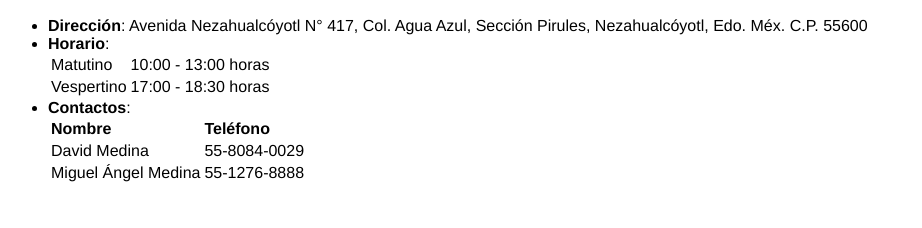
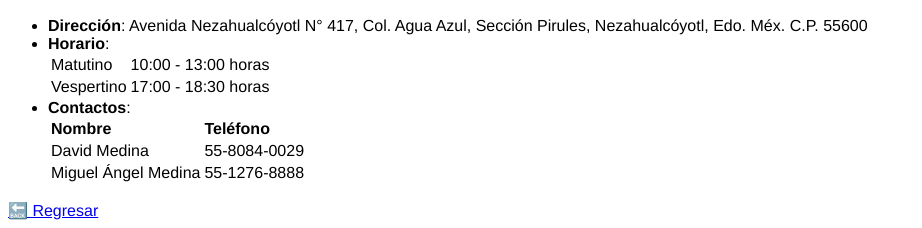
Before and after one commit to idc-mex/idc-mex.github.io, a plain HTML site: page congregaciones/agua-azul.html in a window 1280 px wide. Shown: the part 581-809 px from the top of the page, without its empty margins (0-922 px from the left). Drawn offline with Linux system fonts and the light colour scheme.

Commit message:
enlace para regresar

```diff
--- a/congregaciones/agua-azul.html
+++ b/congregaciones/agua-azul.html
@@ -53,6 +53,8 @@
             </table>
         </li>
     </ul>
+
+    <a href="../index.html"> 🔙 Regresar</a>
 </body>
 
 </html>
```
Also changed, not shown: congregaciones/chilpan.html (+2 -0 lines), congregaciones/guelatao.html (+2 -0 lines).
